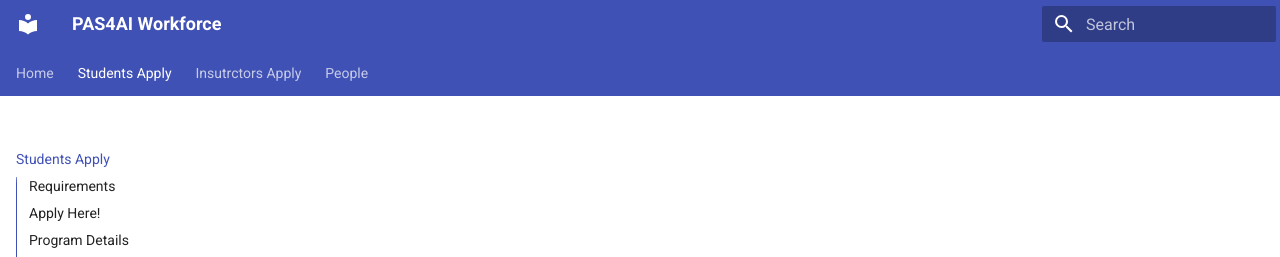
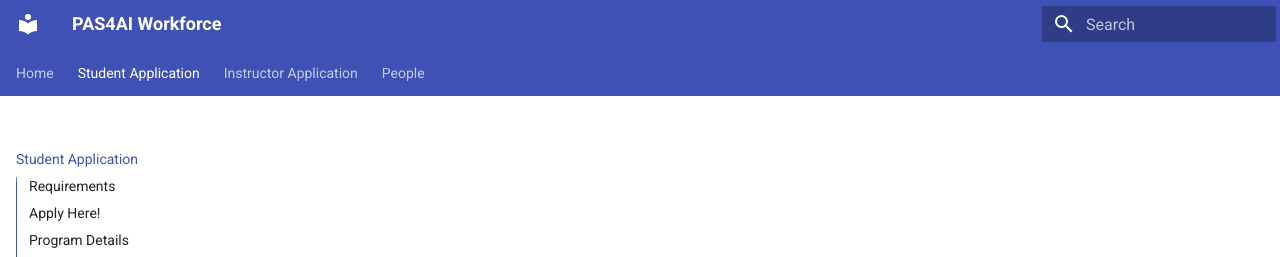
Before and after one commit to cmu-variability/pas4aiworkforce, an MkDocs documentation site: the page built from docs/application.md, in a window 1280 px wide and 900 px high. Shown: the top 257 px of the window. Built offline with MkDocs 1.6.1 and Material for MkDocs 9.7.7, drawn with Linux system fonts in a browser that asks for light colours.

Commit message:
Bug fixes.

```diff
--- a/mkdocs.yml
+++ b/mkdocs.yml
@@ -40,6 +40,6 @@ extra_css:
 
 nav:
   - Home: index.md
-  - Students Apply: application.md
-  - Insutrctors Apply: instructor_app.md
+  - Student Application: application.md
+  - Instructor Application: instructor_app.md
   - People: people.md
```
